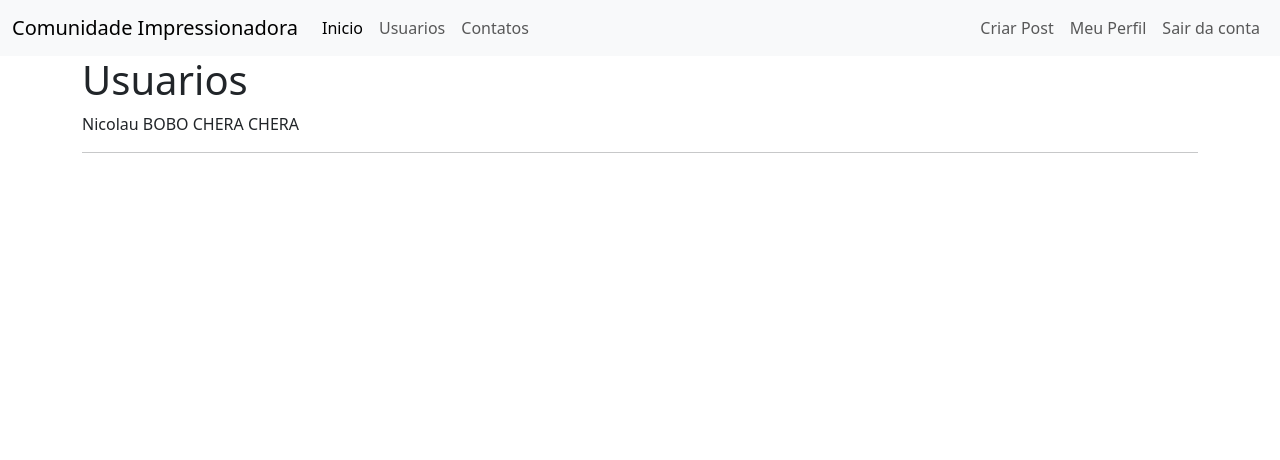
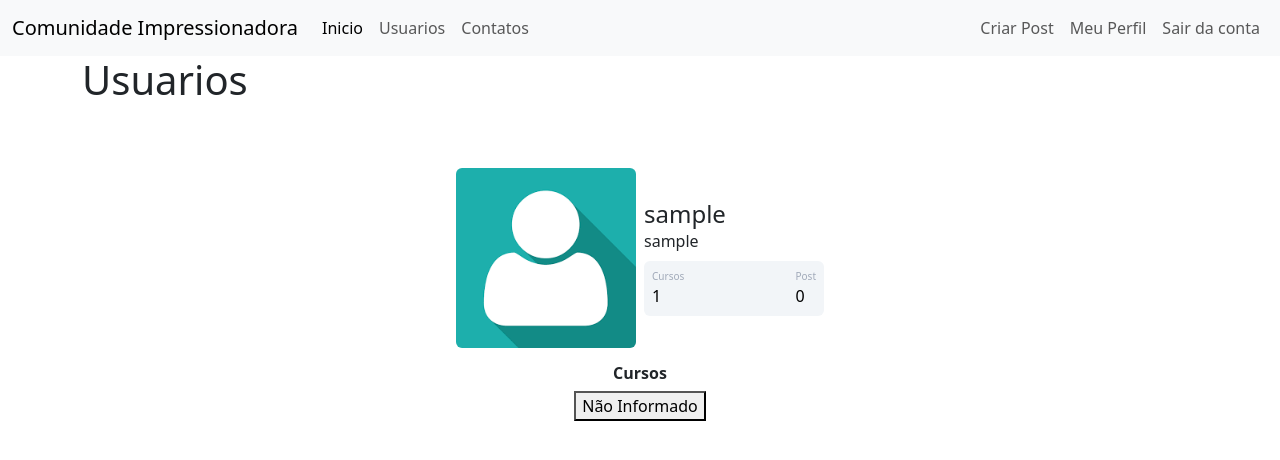
Before and after one commit to WederBorges/Projeto_comunidade, a Flask app: page /usuarios in a window 1280 px wide. Shown: the top 460 px of the page. Run offline with Flask 3, Linux system fonts and the light colour scheme; the visitor is signed in with stand-in values (Sample User, id 1); data comes from the database, SQL or seed files in the repository.

Commit message:
Finalizando bug da imagem nao aparecer na pagina usuarios e a contabilização correta dos cursos na área de perfil

```diff
--- a/comunidade_im/routes.py
+++ b/comunidade_im/routes.py
@@ -14,9 +14,14 @@ def home():
 @app.route('/usuarios')
 @login_required
 def users():
-    lista_usuarios = ["Nicolau BOBO CHERA CHERA"]
+    lista_usuarios = [usuario for usuario in Usuario.query.all()]
+    cursos = current_user.cursos
+    if "Não informado" in cursos or cursos =="":
+        total_cursos = 0
+    else:
+        total_cursos = len(cursos.split(';'))
 
-    return render_template('usuarios.html', lista_usuarios=lista_usuarios)
+    return render_template('usuarios.html', lista_usuarios=lista_usuarios, total_cursos=total_cursos)
 
 @app.route('/contato')
 @login_required
@@ -68,7 +73,7 @@ def perfil():
     cursos = current_user.cursos
     foto_perfil = url_for('static', filename='fotos_perfil/{}'.format(current_user.foto_perfil))
 
-    if "Não informado" in cursos:
+    if "Não informado" in cursos or cursos =="":
         total_cursos = 0
     else:
         total_cursos = len(cursos.split(';'))
@@ -103,7 +108,8 @@ def atualizar_cursos(form):
     lista_cursos = []
     for campo in form:
         if 'curso_' in campo.name:
-            lista_cursos.append(campo.label.text)
+            if campo.data==True:
+                lista_cursos.append(campo.label.text)
     return ';'.join(lista_cursos)
 
 
@@ -111,6 +117,7 @@ def atualizar_cursos(form):
 @login_required
 def editar_perfil():
     form = Form_EditarPerfil()
+    cursos = current_user.cursos
 
     if request.method == "GET":
         form.email_cadastro.data = current_user.email_cadastro
@@ -133,6 +140,11 @@ def editar_perfil():
                 flash(f"Houve um erro: {erro} ao tentar subir novo arquivo de foto.", "danger")
     print(form.foto_perfil.errors)
 
+    if "Não informado" in cursos or cursos =="":
+        total_cursos = 0
+    else:
+        total_cursos = len(cursos.split(';'))
 
     foto_perfil = url_for('static', filename='fotos_perfil/{}'.format(current_user.foto_perfil))
-    return render_template('editar_perfil.html', usuario=current_user, foto_perfil=foto_perfil, form=form)
+
+    return  render_template('editar_perfil.html', usuario=current_user, foto_perfil=foto_perfil, form=form, total_cursos=total_cursos)
--- a/comunidade_im/templates/usuarios.html
+++ b/comunidade_im/templates/usuarios.html
@@ -5,11 +5,61 @@
   <div class="container">
     <h1>Usuarios</h1>
 
-        {% for i in lista_usuarios %}
+        {% for usuario in lista_usuarios %}
+            <div class="container">
+            <div class="container mt-5 d-flex justify-content-center">
 
-            <p>{{i}}</p>
-            <hr>
+                    <div class="card p-3">
 
+                        <div class="d-flex align-items-center">
+
+                        <div class="{{image}} pe-2">
+                        <img src="{{url_for('static', filename='fotos_perfil/{}'.format(usuario.foto_perfil))}}" class="rounded" width="180" >
+                        </div>
+
+                        <div class="ml-3 w-100">
+
+                          <h4 class="mb-0 mt-0">{{usuario.user_name}}</h4>
+                          <span>{{usuario.email_cadastro}}</span>
+
+                          <div class="p-2 mt-2 bg-primary d-flex justify-content-between rounded text-white stats">
+
+                            <div class="d-flex flex-column">
+
+                                <span class="articles">Cursos</span>
+                                <span class="number1">
+                                    {{ total_cursos }}
+                                </span>
+
+                            </div>
+
+                            <div class="d-flex flex-column">
+
+                                <span class="rating">Post</span>
+                                <span class="number3">0</span>
+
+                            </div>
+
+                          </div>
+
+
+
+                        </div>
+
+
+                        </div>
+
+                    </div>
+
+                </div>
+            </div>
+        <div class="row justify-content-center">
+            <div class="col col-4" style="text-align: center;">
+                <h6><strong>Cursos</strong><br></h6>
+                {% for curso in usuario.cursos.split(';') %}
+                <button type="button" class="bi bi-code-slash"> {{ curso }} </button>
+                {% endfor %}
+    </div>
         {% endfor %}
 
 
```
Also changed, not shown: teste.py (added, +10 -0 lines), comunidade_im/static/fotos_perfil/w (1)a62872f4f4ea1705.png (added).
